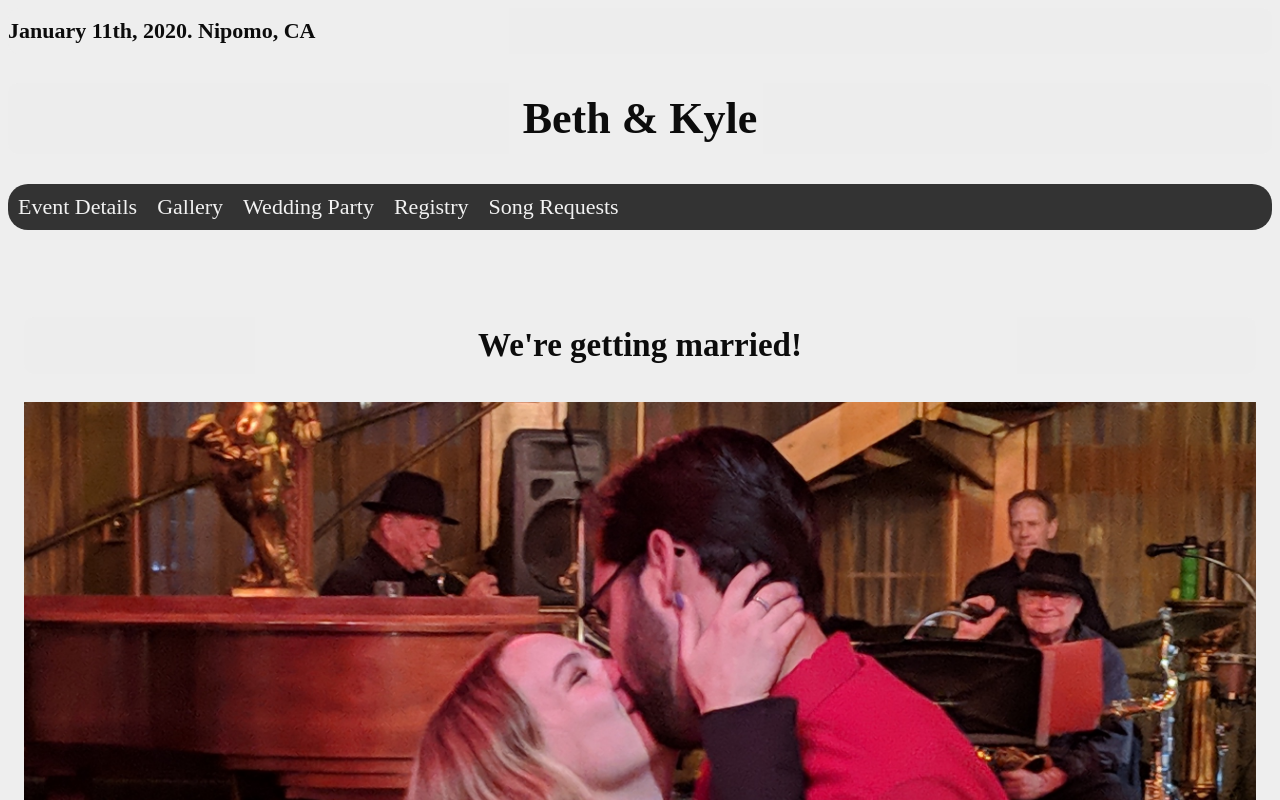
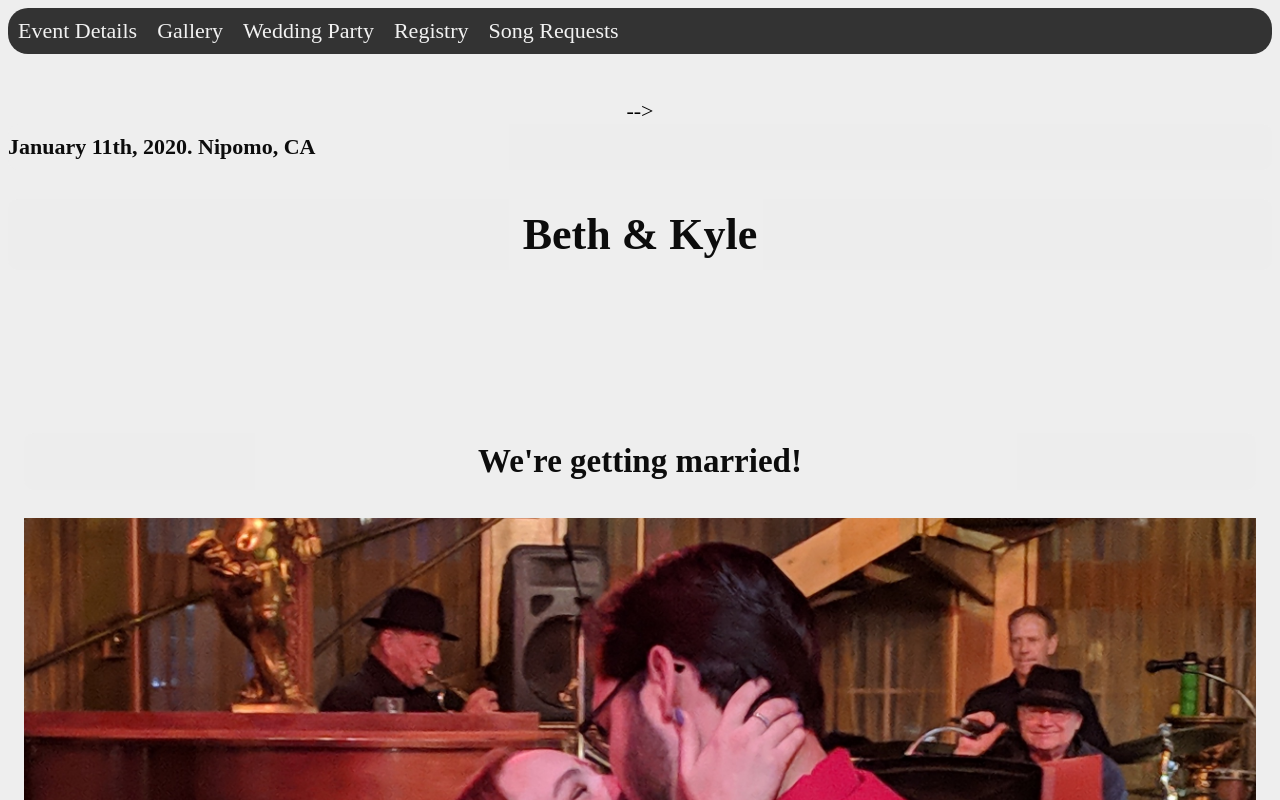
Before and after one commit to Technomancer113/oakeswedding, a plain HTML site: page home.html in a window 1280 px wide. Shown: the top 800 px of the page. Drawn offline with nearby package versions, Linux system fonts and the light colour scheme; a web font is replaced by a local one.

Commit message:
moving the date and our names to common.html to be accessed by any page

```diff
--- /dev/null
+++ b/common.html
@@ -0,0 +1,11 @@
+<div id="common_top_html">
+	<div style="text-align:left" class="bubble">
+		<b>January 11th, 2020. Nipomo, CA</b>
+	</div>
+	<h1 class="names_header">Beth & Kyle</h1>
+
+	<!--Navigation Bar-->
+	<div id="navbar-placeholder"></div>
+	<script src="nav.js"></script>
+	<!--End Navigation Bar-->
+</div>
--- a/home.html
+++ b/home.html
@@ -10,17 +10,23 @@
 </head>
 
 <body>
-
-
+<!--
 	<div style="text-align:left" class="bubble">
 		<b>January 11th, 2020. Nipomo, CA</b>
 	</div>
-	<h1>Beth & Kyle</h1>
+	<h1 class="names_header">Beth & Kyle</h1>
 
 	<!--Navigation Bar-->
 	<div id="navbar-placeholder"></div>
 	<script src="nav.js"></script>
 	<!--End Navigation Bar-->
+	-->
+
+	<div id="common-top-html"></div>
+	<script>
+		$("#common-top-html").load("common.html");
+	</script>
+
 
 	<div class="content">
 		<h2>We're getting married!</h2>
```
